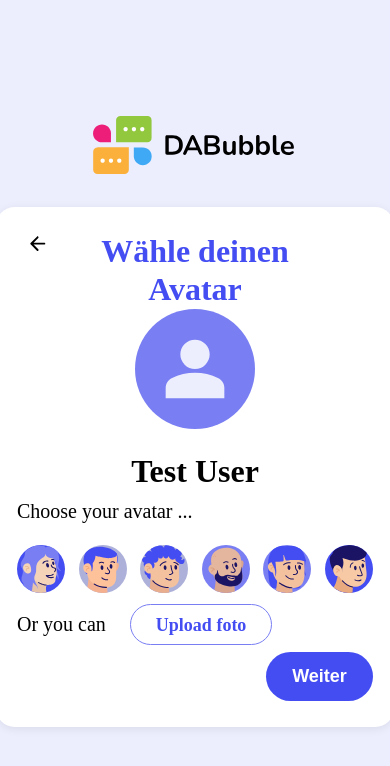
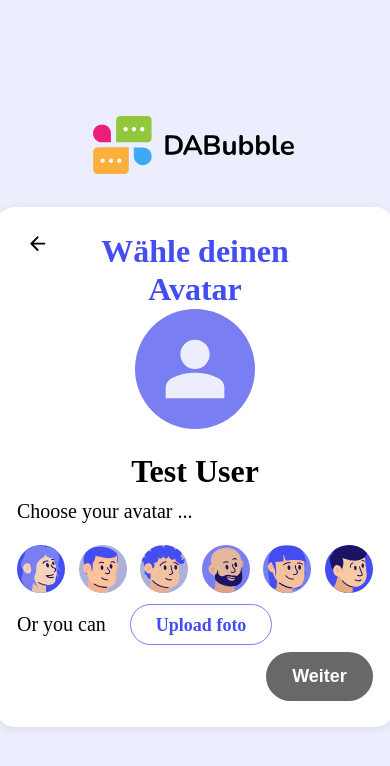
Before and after one commit to JMthe3rd/DaBubble-Frontend, an Angular app: page /select-avatar in a window 390 px wide. Shown: the top 766 px of the page. Built offline with nearby package versions, Linux system fonts and the light colour scheme.

Commit message:
Responsive done

```diff
--- a/src/app/privacy-policy/privacy-policy.component.scss
+++ b/src/app/privacy-policy/privacy-policy.component.scss
@@ -11,6 +11,10 @@
       top: 7.5rem;
       left: 7.5rem;
       z-index: 2;
+    }
+
+    .privacy-policy-content {
+      height: 45rem !important;
     }
   }
 }
--- a/src/app/profile-edit/profile-edit.component.scss
+++ b/src/app/profile-edit/profile-edit.component.scss
@@ -146,6 +146,10 @@
       @include fonts-styles(1.8rem, 700);
       line-height: normal;
 
+      &:hover {
+        background: $purple-2;
+      }
+
       mat-icon {
         color: $white;
       }
@@ -164,6 +168,12 @@
       text-align: center;
       @include fonts-styles(1.8rem, 700);
       line-height: normal;
+      transition: all 125ms ease-in-out;
+
+      &:hover {
+        background: $purple-1;
+        color: $white;
+      }
     }
   }
 }
--- a/src/app/profile-view/profile-view.component.scss
+++ b/src/app/profile-view/profile-view.component.scss
@@ -112,6 +112,10 @@
           @include fonts-styles(1.8rem, 600);
           line-height: normal;
           cursor: pointer;
+
+          &:hover {
+            color: $purple-1;
+          }
         }
       }
 
--- a/src/app/select-avatar/select-avatar.component.html
+++ b/src/app/select-avatar/select-avatar.component.html
@@ -55,7 +55,17 @@
         </div>
       </div>
 
-      <button (click)="registerUser()" class="select-avatar-btn">Weiter</button>
+      <button
+        [ngClass]="{
+          bcg: imgSelected,
+          active: !imgSelected
+        }"
+        [disabled]="!imgSelected"
+        (click)="registerUser()"
+        class="select-avatar-btn"
+      >
+        Weiter
+      </button>
     </mat-card>
   </div>
   <div class="legalContentContainer">
--- a/src/app/select-avatar/select-avatar.component.scss
+++ b/src/app/select-avatar/select-avatar.component.scss
@@ -254,3 +254,11 @@
   width: 13rem !important;
   height: 13rem !important;
 }
+
+.active {
+  background-color: $text-gray !important;
+}
+
+.bcg:hover {
+  background-color: $purple-2 !important;
+}
--- a/src/app/select-avatar/select-avatar.component.ts
+++ b/src/app/select-avatar/select-avatar.component.ts
@@ -29,6 +29,7 @@ export class SelectAvatarComponent {
   windowWidth: number = 0;
   isGerman: boolean = false;
   spinnerActive: boolean = false;
+  imgSelected: boolean = false;
   avatars = [
     '../../assets/img/avatar1.svg',
     '../../assets/img/avatar2.svg',
@@ -76,6 +77,7 @@ export class SelectAvatarComponent {
   }
 
   imageClicked(index: number) {
+    this.imgSelected = true;
     this.personImg = this.avatars[index];
     let avatar = this.personImg.split('../../assets/img/')[1];
     if (this.user) {
--- a/src/app/sign-up/sign-up.component.html
+++ b/src/app/sign-up/sign-up.component.html
@@ -64,12 +64,26 @@
           />
           <p>
             Ich stimme der
-            <a routerLink="/privacy-policy">Datenschutzerklärung</a> zu.
+            <a
+              [ngStyle]="{
+                'background-color': isHovered ? hoveredColor : defaultColor,
+                'border-radius': isHovered ? '1rem' : '0rem',
+                padding: isHovered ? '0.5rem' : '0rem'
+              }"
+              (mouseover)="setHover(true)"
+              (mouseout)="setHover(false)"
+              routerLink="/privacy-policy"
+              >Datenschutzerklärung</a
+            >
+            zu.
           </p>
         </div>
 
         <button
-          [ngClass]="{ active: !isFormValid() }"
+          [ngClass]="{
+            bcg: isFormValid(),
+            active: !isFormValid()
+          }"
           [disabled]="!isFormValid()"
           (click)="navigateAndSendUser()"
           class="sign-up-content-form-btn"
--- a/src/app/sign-up/sign-up.component.scss
+++ b/src/app/sign-up/sign-up.component.scss
@@ -203,6 +203,10 @@
   background-color: $text-gray !important;
 }
 
+.bcg:hover {
+  background-color: $purple-2 !important;
+}
+
 .checkbox-active {
   display: none !important;
 }
--- a/src/app/sign-up/sign-up.component.ts
+++ b/src/app/sign-up/sign-up.component.ts
@@ -48,6 +48,11 @@ export class SignUpComponent {
   emailValid: boolean = false;
   passwordValid: boolean = false;
 
+  isHovered = false;
+  defaultColor = '';
+  hoveredColor = '#eceefe';
+  btnHoverColor = '#797ef3';
+
   user: User = new User({});
 
   constructor(
@@ -56,6 +61,10 @@ export class SignUpComponent {
     private renderer: Renderer2,
     private el: ElementRef
   ) {}
+
+  setHover(value: boolean): void {
+    this.isHovered = value;
+  }
 
   ngOnInit(): void {
     this.checkWindowSize();
```
Also changed, not shown: src/assets/img/checkbox-hover.svg (added).
